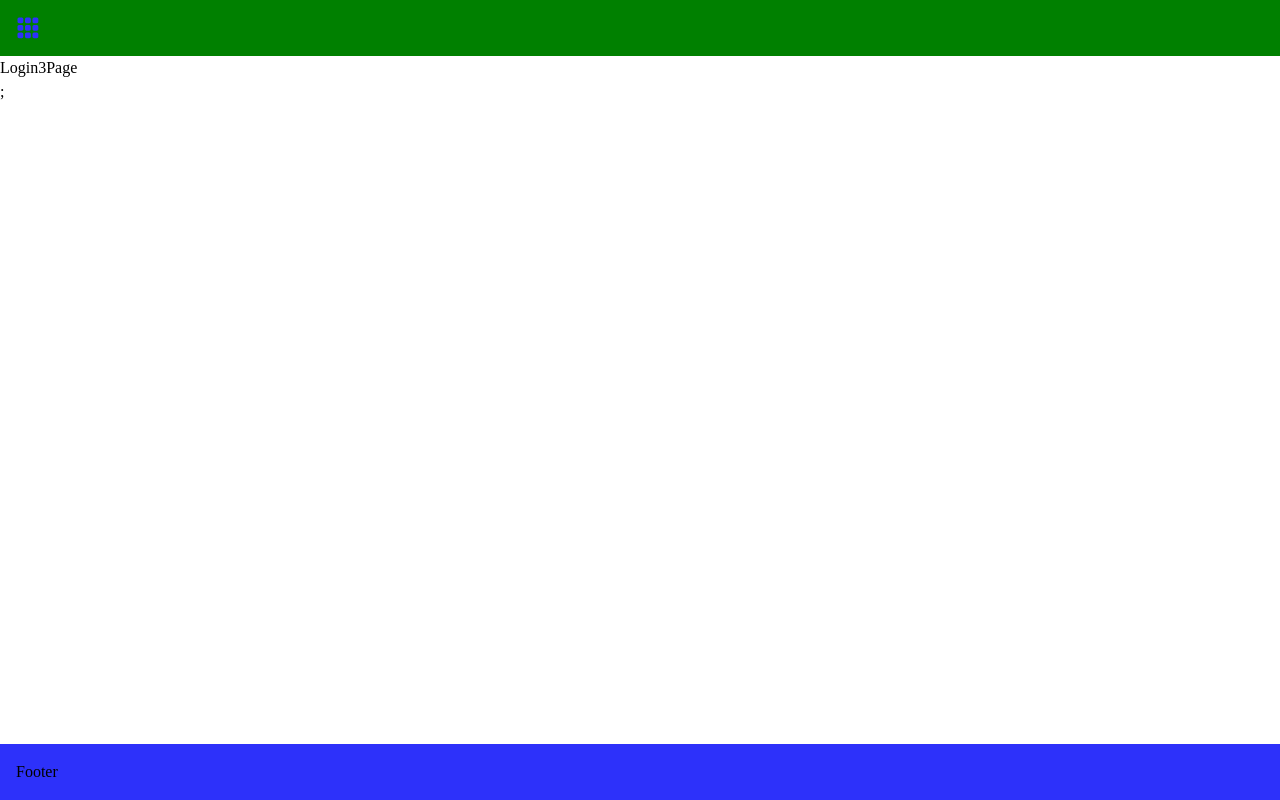
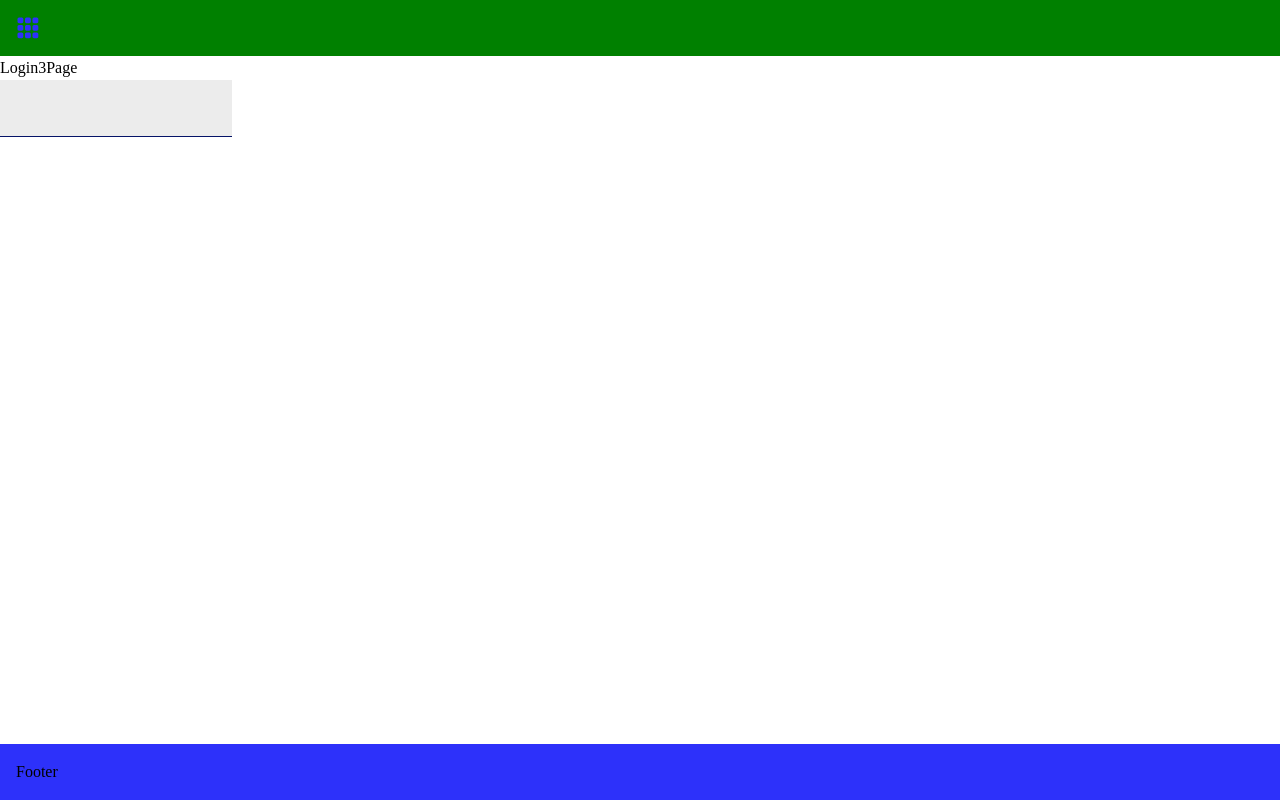
Before and after one commit to cyborgx99/platform-client, a React (Create React App) app: page /login in a window 1280 px wide. Built offline with nearby package versions, Linux system fonts and the light colour scheme.

Commit message:
WIP Input component

```diff
--- /dev/null
+++ b/src/components/input/index.tsx
@@ -0,0 +1,9 @@
+import React from 'react';
+
+import { StyledInput } from './styles';
+
+const FormInput = () => {
+  return <StyledInput />;
+};
+
+export default FormInput;
--- /dev/null
+++ b/src/components/input/styles.ts
@@ -0,0 +1,14 @@
+import styled from 'styled-components';
+
+export const StyledInput = styled.input`
+  padding: 1rem;
+  background-color: ${({ theme }) => theme.colors.gray};
+  border: none;
+  border-bottom: 1px solid ${({ theme }) => theme.colors.secondary};
+
+  &:focus {
+    /* border: none; */
+    outline: none;
+    /* background-color: red; */
+  }
+`;
--- /dev/null
+++ b/src/hooks/index.ts
@@ -0,0 +1 @@
+export { useClickOutside } from './useClickOutside';
--- a/src/pages/login/index.tsx
+++ b/src/pages/login/index.tsx
@@ -1,10 +1,12 @@
+import FormInput from 'components/input';
 import PageLayout from 'components/page';
 import React from 'react';
 
 const LoginPage = () => {
   return (
     <PageLayout>
-      <div>Login3Page</div>;
+      <div>Login3Page</div>
+      <FormInput />
     </PageLayout>
   );
 };
```
